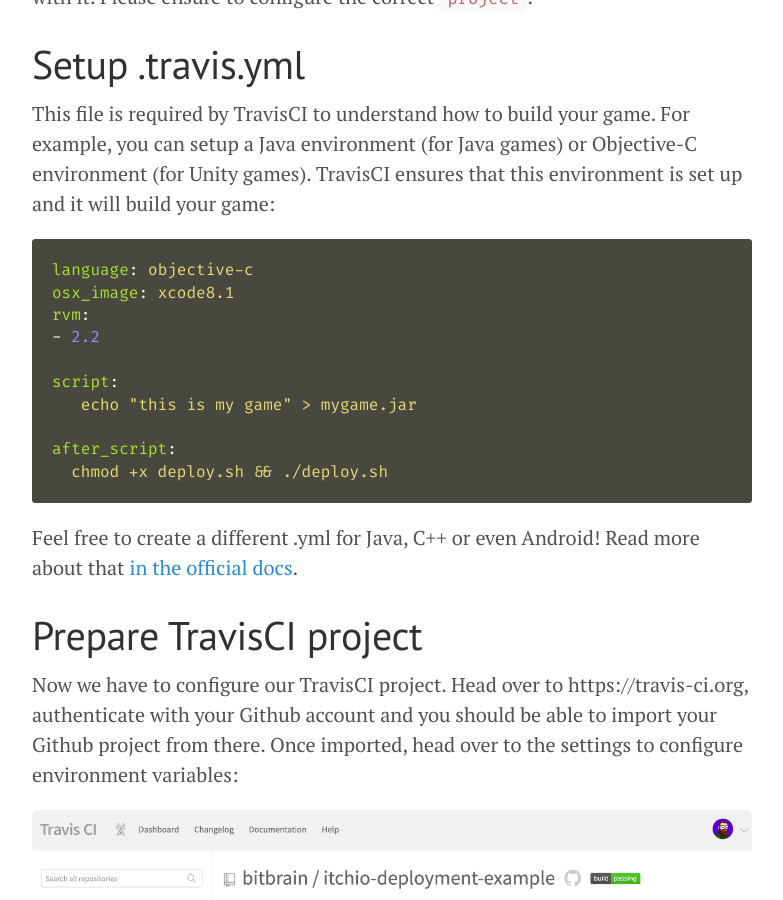
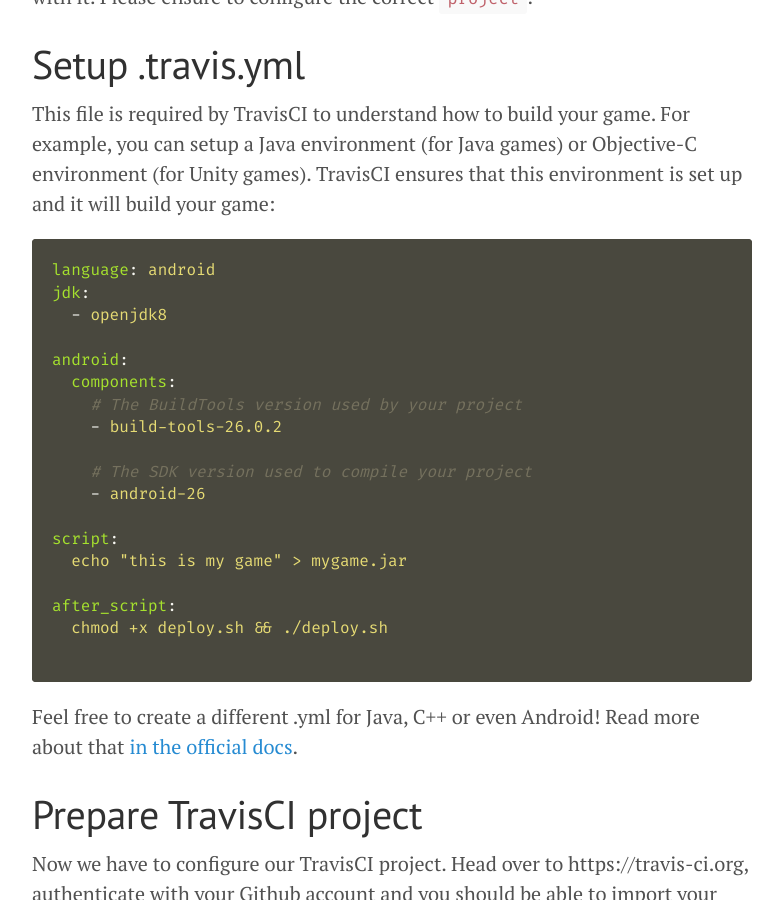
Before and after one commit to bitbrain/bitbrain.github.io, a Jekyll site: the page built from _posts/2019-02-18-automatically-publish-games-to-itchio.md, in a window 1280 px wide and 900 px high, scrolled down 4535 px. Shown: the whole window, without its empty margins (248-1031 px from the left). Built offline with Jekyll 4.4.1, drawn with Linux system fonts in a browser that asks for light colours.

Commit message:
Update 2019-02-18-automatically-publish-games-to-itchio.md

````diff
--- a/_posts/2019-02-18-automatically-publish-games-to-itchio.md
+++ b/_posts/2019-02-18-automatically-publish-games-to-itchio.md
@@ -102,16 +102,24 @@
 This file is required by TravisCI to understand how to build your game. For example, you can setup a Java environment (for Java games) or Objective-C environment (for Unity games). TravisCI ensures that this environment is set up and it will build your game:
 
 ```yml
-language: objective-c
-osx_image: xcode8.1
-rvm:
-- 2.2
+language: android
+jdk:
+  - openjdk8
+
+android:
+  components:
+    # The BuildTools version used by your project
+    - build-tools-26.0.2
+
+    # The SDK version used to compile your project
+    - android-26
 
 script:
-   echo "this is my game" > mygame.jar
+  echo "this is my game" > mygame.jar
 
 after_script:
   chmod +x deploy.sh && ./deploy.sh
+
 ```
 Feel free to create a different .yml for Java, C++ or even Android! Read more about that [in the official docs](https://docs.travis-ci.com/user/reference/overview/).
 
````
